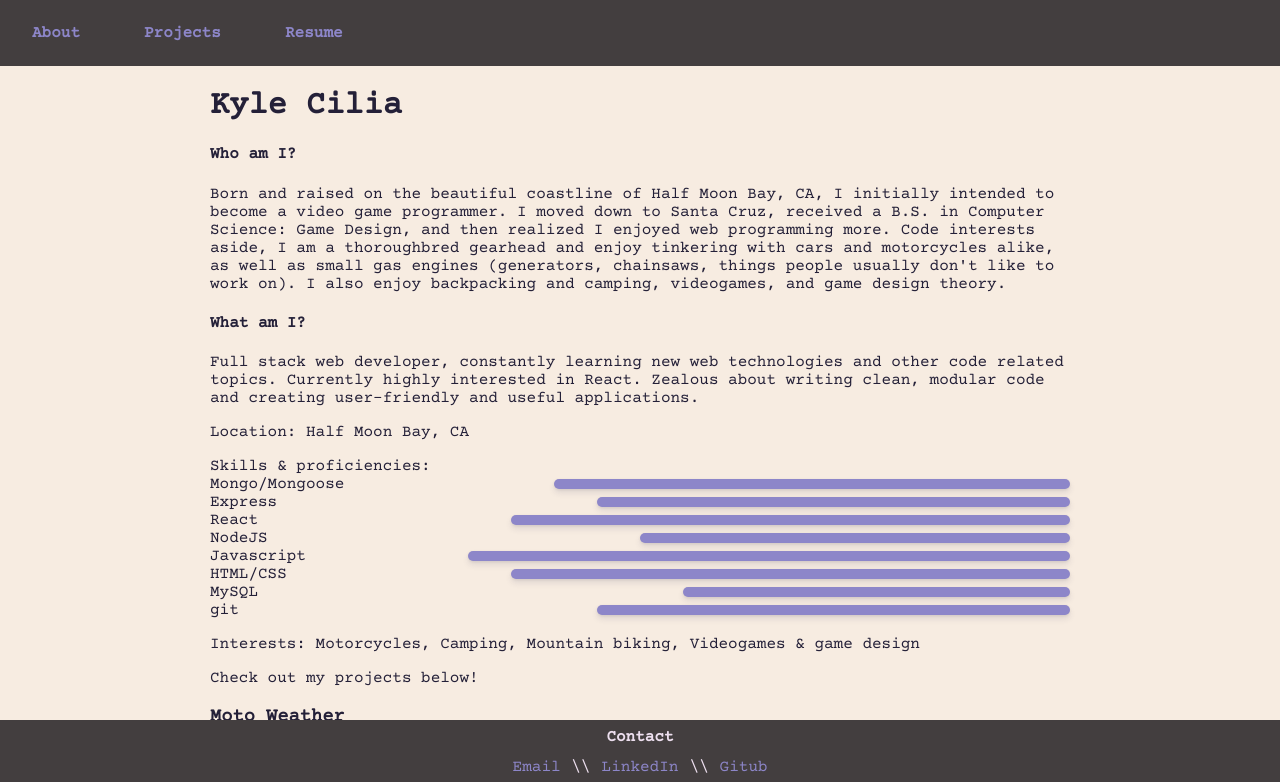
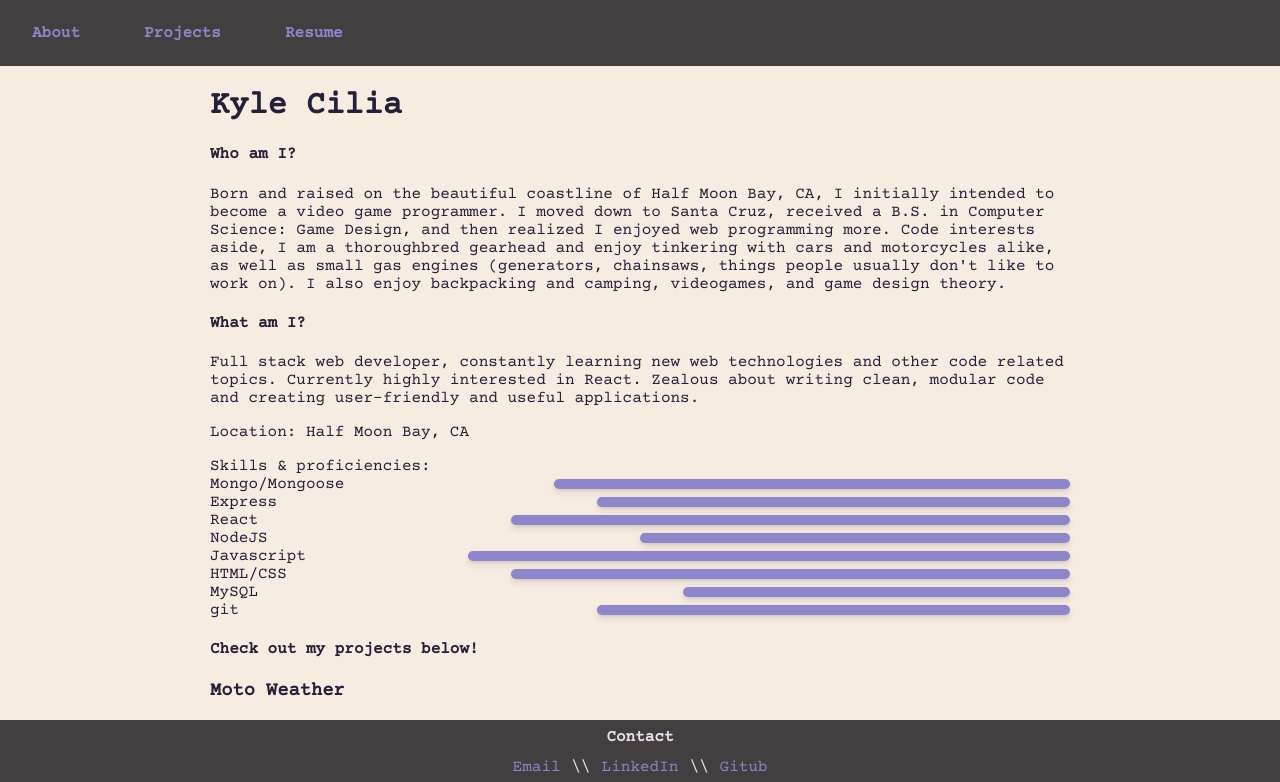
Before and after one commit to freshmangoes/portfolio, a React (Create React App) app: page / in a window 1280 px wide. Shown: the top 782 px of the page. Built offline with nearby package versions, Linux system fonts and the light colour scheme.

Commit message:
Removes interests section because it is redundant

```diff
--- a/src/components/Intro/Intro.js
+++ b/src/components/Intro/Intro.js
@@ -34,8 +34,8 @@ const Intro = () => {
 				})}
 
 			</div>
-			<p>Interests: {content.intro.interests.join(', ')}</p>
-			<p className='about'>Check out my projects below!</p>
+			{/* <p>Interests: {content.intro.interests.join(', ')}</p> */}
+			<h4 className='about'>Check out my projects below!</h4>
 		</div>
 	);
 };
```
